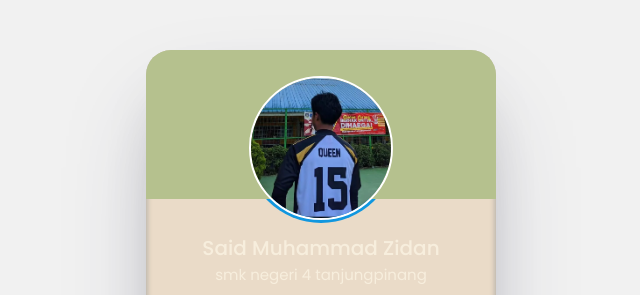
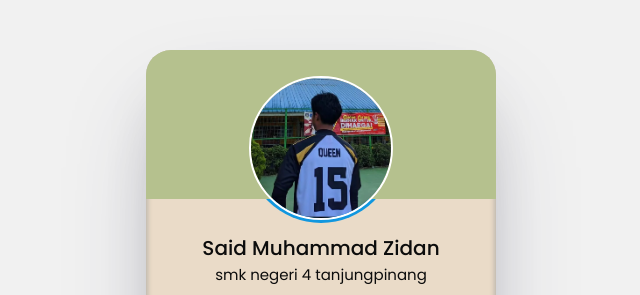
Before and after one commit to MasApis/Profile-card-zidan-, a plain HTML site: page index.html in a window 1280 px wide. Shown: the part 143-438 px from the top of the page, without its empty margins (319-959 px from the left). Drawn offline with nearby package versions, Linux system fonts and the light colour scheme.

Commit message:
Update style.css

```diff
--- a/style.css
+++ b/style.css
@@ -68,13 +68,13 @@ body {
 
 .biodata .name {
     font-size: 20px;
-    color: #F7EEDD;
+    color: #0C0C0C;
     font-weight: 500;
 }
 
 .biodata .school {
     font-size: 15px;
-    color: #F7EEDD;
+    color: #0C0C0C;
     font-weight: 400;
 }
 
```
